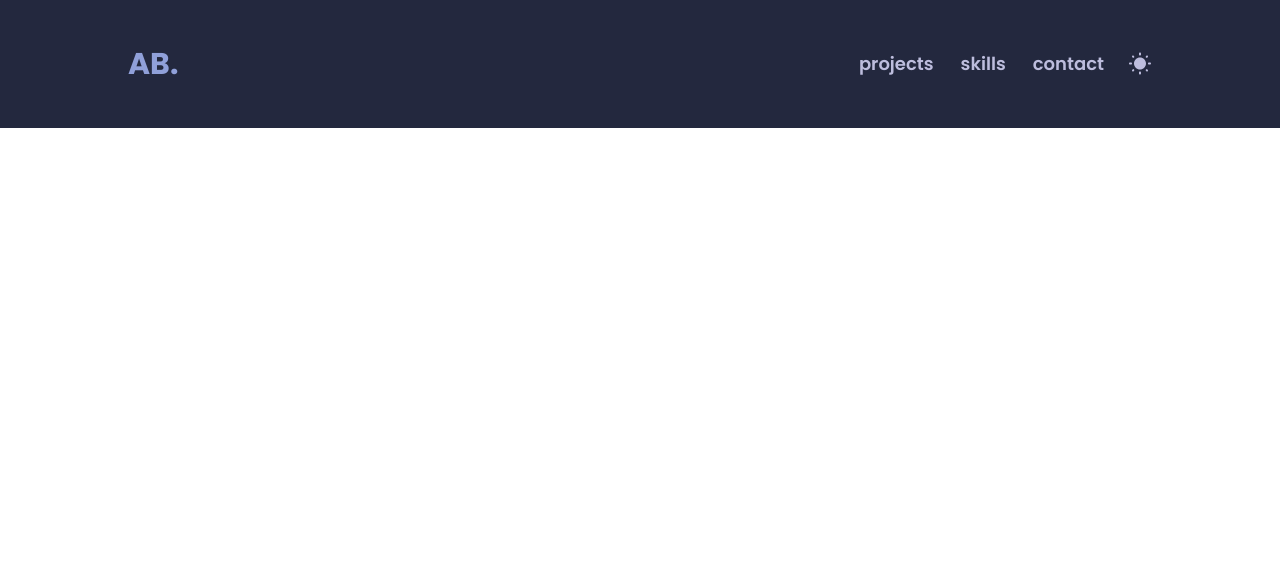
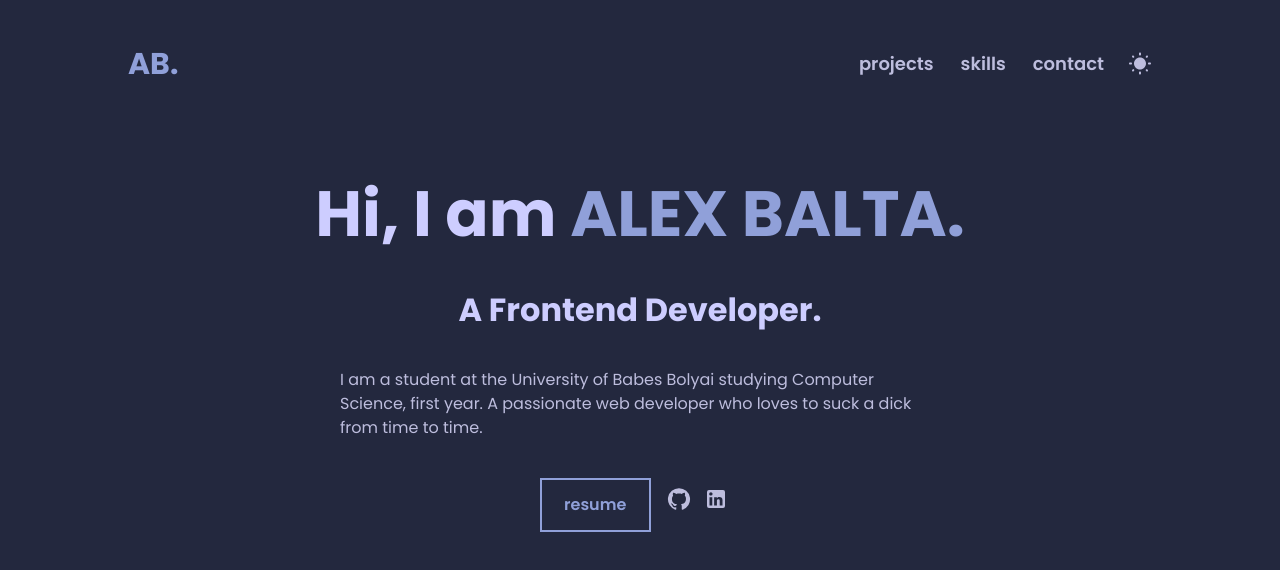
Before and after one commit to kerBiy/web-portfolio, a React (Create React App) app: page / in a window 1280 px wide. Shown: the top 570 px of the page. Built offline with nearby package versions, Linux system fonts and the light colour scheme.

Commit message:
made 100vh

```diff
--- a/src/App.css
+++ b/src/App.css
@@ -3,6 +3,7 @@
   line-height: 1.5;
   color: var(--clr-fg);
   background-color: var(--clr-bg);
+  height: 100vh;
 }
 
 main {
--- a/src/App.js
+++ b/src/App.js
@@ -1,4 +1,5 @@
 import Header from "./components/Header/Header.jsx";
+import About from "./components/About/About.jsx";
 import "./App.css";
 
 const App = () => {
@@ -6,6 +7,10 @@ const App = () => {
     <>
       <div id="top" className="app">
         <Header />
+
+        <main>
+          <About />
+        </main>
       </div>
     </>
   );
--- /dev/null
+++ b/src/components/About/About.jsx
@@ -0,0 +1,58 @@
+import GitHubIcon from "@mui/icons-material/GitHub";
+import LinkedInIcon from "@mui/icons-material/LinkedIn";
+import { about } from "../../data";
+import "./about.css";
+
+const About = () => {
+  const { photo, name, role, description, resume, social } = about;
+
+  return (
+    <div className="about center">
+      {photo && <img height="200px" alt="Avatar placeholder" src={photo} />}
+      {name && (
+        <h1>
+          Hi, I am <span className="about__name">{name}.</span>
+        </h1>
+      )}
+
+      {role && <h2 className="about__role">A {role}.</h2>}
+      <p className="about__desc">{description && description}</p>
+
+      <div className="about__contact center">
+        {resume && (
+          <a href={resume}>
+            <span type="button" className="btn btn--outline">
+              Resume
+            </span>
+          </a>
+        )}
+
+        {social && (
+          <>
+            {social.github && (
+              <a
+                href={social.github}
+                aria-label="github"
+                className="link link--icon"
+              >
+                <GitHubIcon />
+              </a>
+            )}
+
+            {social.linkedin && (
+              <a
+                href={social.linkedin}
+                aria-label="linkedin"
+                className="link link--icon"
+              >
+                <LinkedInIcon />
+              </a>
+            )}
+          </>
+        )}
+      </div>
+    </div>
+  );
+};
+
+export default About;
--- /dev/null
+++ b/src/components/About/about.css
@@ -0,0 +1,41 @@
+.about {
+  flex-direction: column;
+  margin-top: 3em;
+}
+
+.about__name {
+  color: var(--clr-primary);
+}
+
+.about__role {
+  margin-top: 1.2em;
+}
+
+.about__desc {
+  font-size: 1rem;
+  max-width: 600px;
+}
+
+.about__desc,
+.about__contact {
+  margin-top: 2.4em;
+}
+
+.about .link--icon {
+  margin-right: 0.8em;
+}
+
+.about .btn--outline {
+  margin-right: 1em;
+}
+
+@media (max-width: 600px) {
+  .app .about {
+    align-items: flex-start;
+    margin-top: 2em;
+  }
+
+  .about__name {
+    display: block;
+  }
+}
--- a/src/data/index.js
+++ b/src/data/index.js
@@ -5,13 +5,12 @@ const header = {
 
 const about = {
   name: "ALEX BALTA",
-  role: "Full stack developer",
+  role: "Frontend Developer",
   description:
-    "A student in computer science sldkg jlkadjs ;lg jsdlka;k jgl;ak sjdl;g jal;sj lk;dsja lj klasdnglk nsdla;n ;kladsn l;kasn l;nal;s d",
-  resume:
-    "https://drive.google.com/drive/folders/12MP3uHk94Ew6_egSJqgxbvycI60gHfXA?usp=sharing",
+    "I am a student at the University of Babes Bolyai studying Computer Science, first year. A passionate web developer who loves to suck a dick from time to time.",
+  resume: "#",
   social: {
-    linkedin: "https://www.linkedin.com",
+    linkedin: "https://www.linkedin.com/in/alexandru-balta-720a002a9/",
     github: "https://github.com/kerBiy",
   },
 };
```
